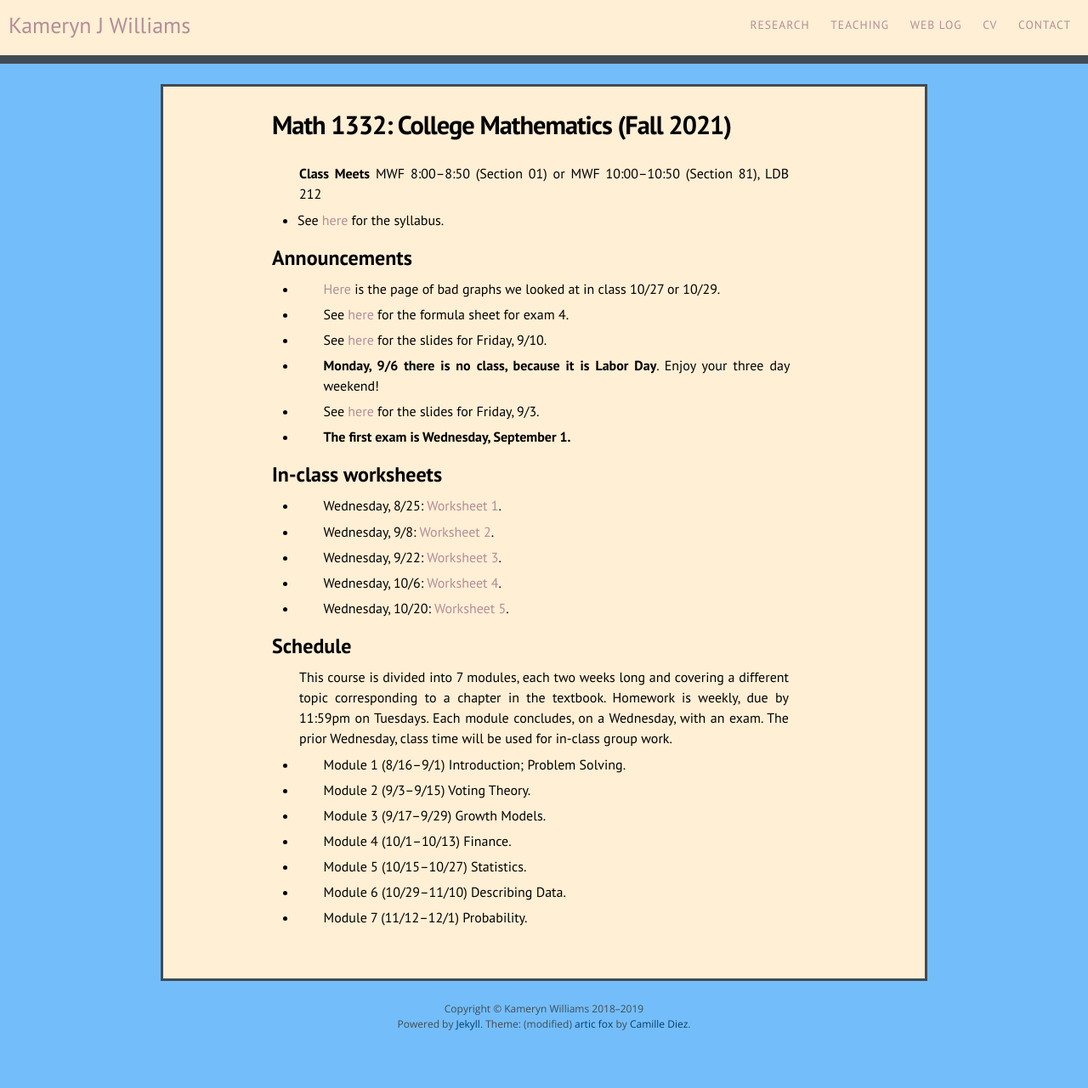
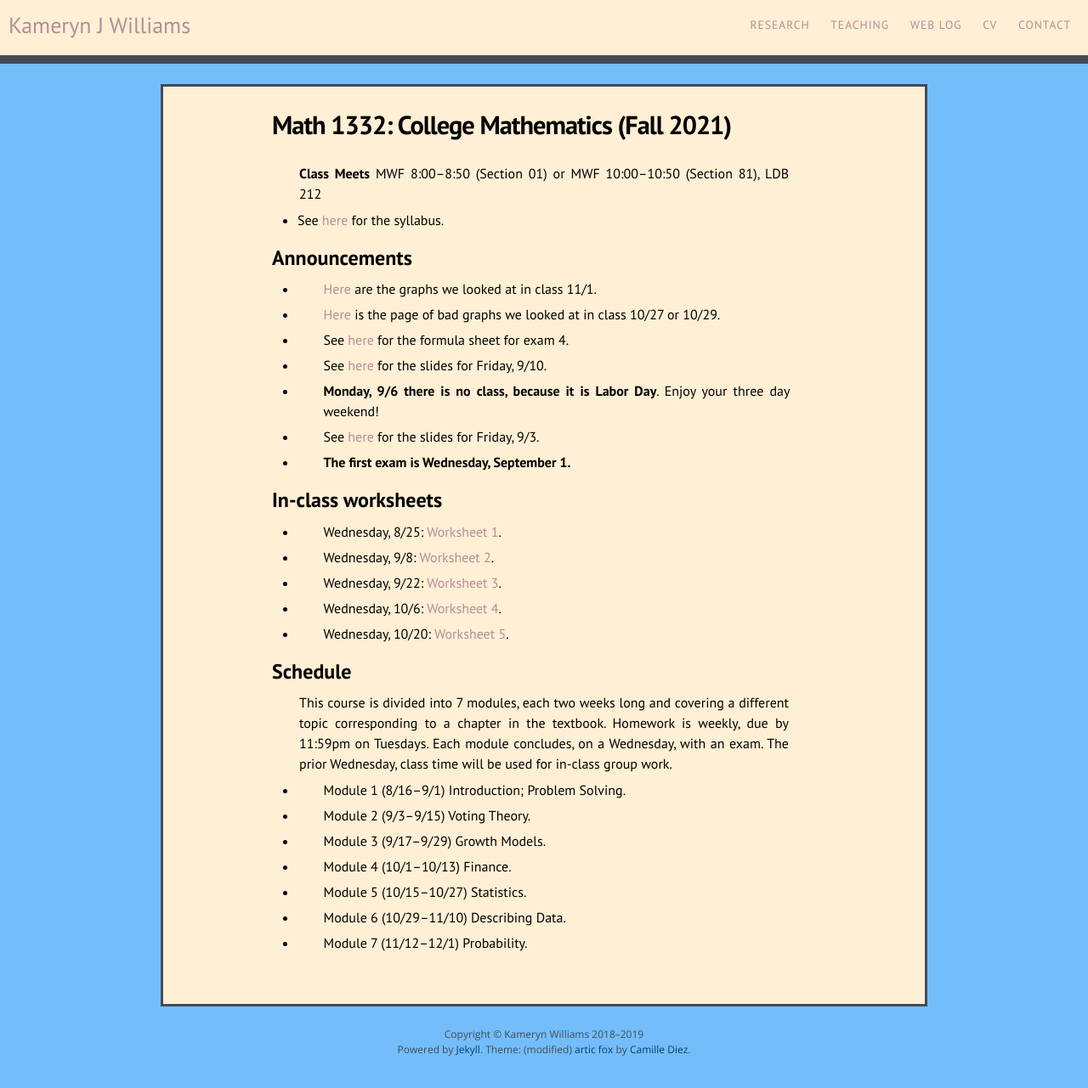
Before and after one commit to kamerynjw/kamerynjw.github.io, a Jekyll site: the page built from teaching/2021/math1332.md, in a window 1280 px wide. Shown: the whole page at 85% size. Built offline with Jekyll 4.4.1, drawn with Linux system fonts in a browser that asks for light colours; nearby versions of some CDN libraries; before the commit the page ends 1251 px from its top, so only the background shows below that.

Commit message:
more graphs activity for monday

```diff
--- a/teaching/2021/math1332.md
+++ b/teaching/2021/math1332.md
@@ -10,6 +10,8 @@ permalink: /teaching/2021/math1332/
 
 Announcements
 -------------
+
+* [Here]({{ page.url }}reading-graphs.pdf) are the graphs we looked at in class 11/1.
 
 * [Here]({{ page.url }}bad-graphs/) is the page of bad graphs we looked at in class 10/27 or 10/29.
 
```
Also changed, not shown: teaching/2021/math1332/bad-graphs/nonsense.png (deleted), teaching/2021/math1332/bad-graphs/pie-chart-1.jpg (deleted), teaching/2021/math1332/bad-graphs/pie-chart2.jpg (deleted), teaching/2021/math1332/bad-graphs/pie-chart3.jpg (deleted), teaching/2021/math1332/bad-graphs/pie-chart4.png (deleted), teaching/2021/math1332/bad-graphs/scale1.jpg (deleted), teaching/2021/math1332/bad-graphs/scale2.jpg (deleted), teaching/2021/math1332/bad-graphs/scale4.jpg (deleted), teaching/2021/math1332/bad-graphs/x-axis1.jpg (deleted), teaching/2021/math1332/bad-graphs/x-axis2.png (deleted), teaching/2021/math1332/bad-graphs/y-axis1.jpg (deleted), teaching/2021/math1332/bad-graphs/y-axis2.jpg (deleted), teaching/2021/math1332/bad-graphs/y-axis3.jpg (deleted), 2 other files.
